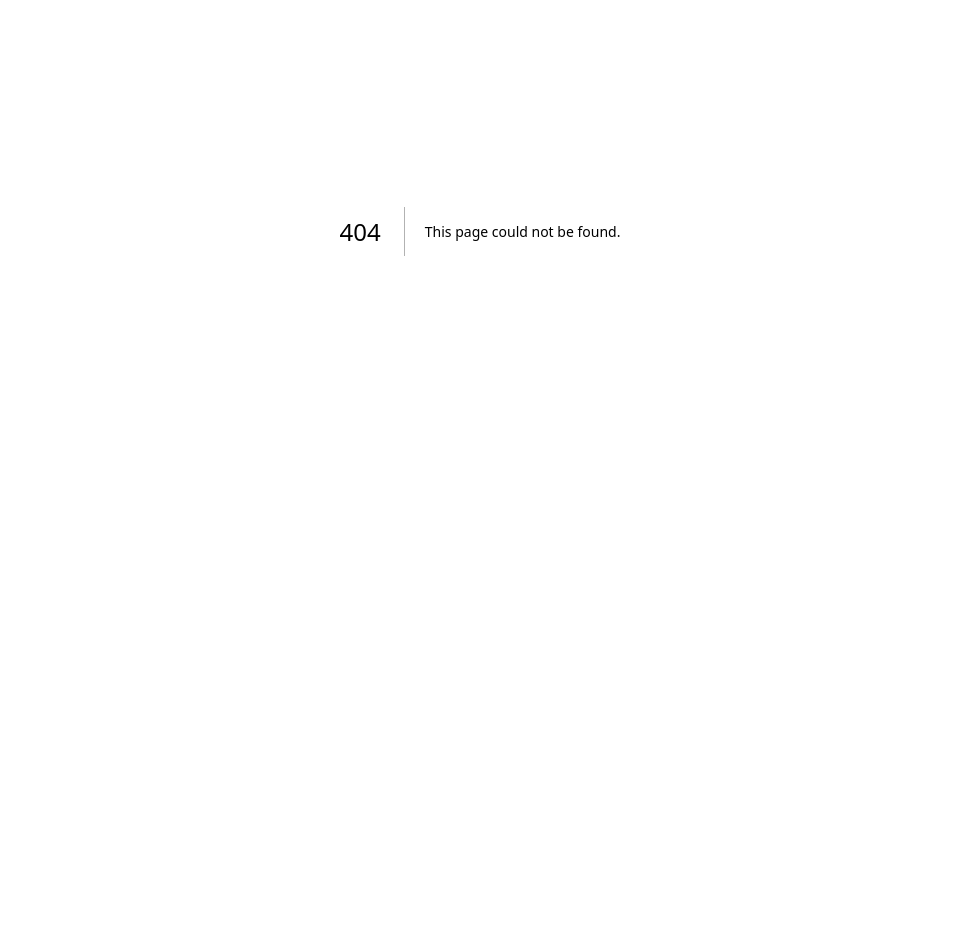
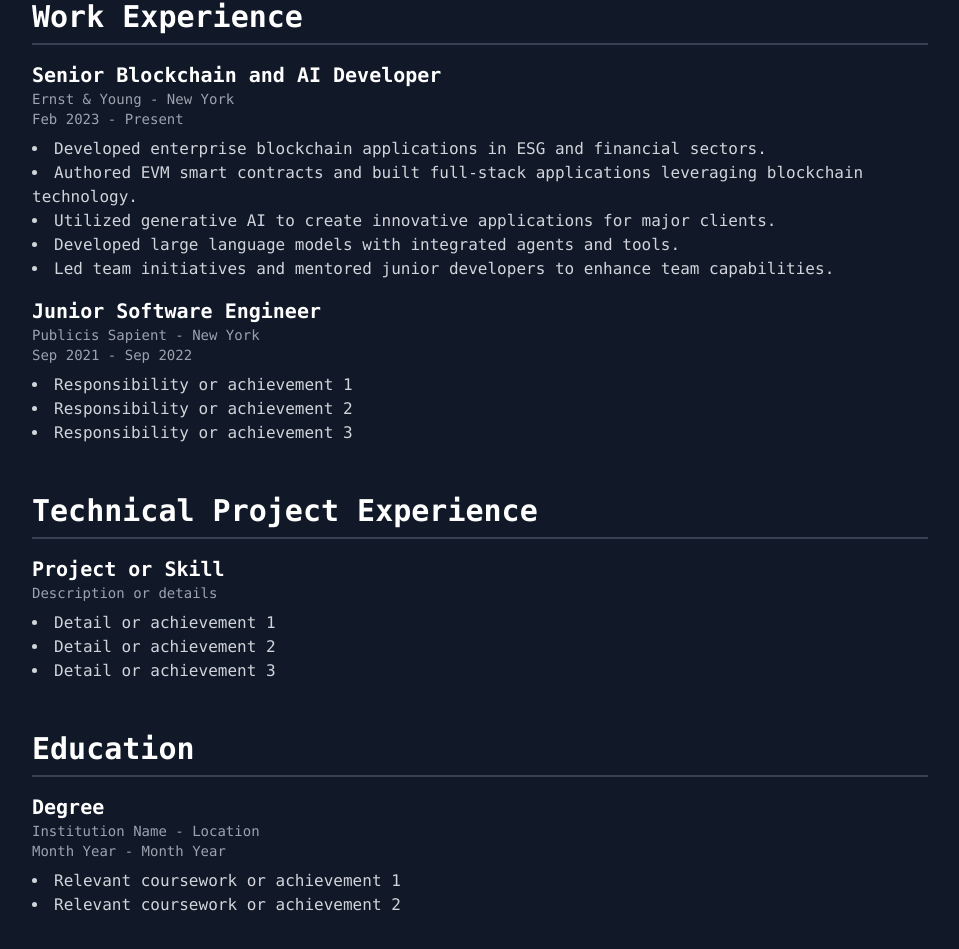
Before and after one commit to oscarthedev15/oscarportfolio, a Next.js app: page /doxxed in a window 1280 px wide. Before the commit this address had no page. Shown: the part 169-1118 px from the top of the page, without its empty margins (160-1119 px from the left). Before the commit the page ends 800 px from the top, so only its background shows below. Built offline with nearby package versions, Linux system fonts and the light colour scheme; a web font is replaced by a local one.

Commit message:
doxxed resume added

```diff
--- /dev/null
+++ b/src/app/doxxed/page.tsx
@@ -0,0 +1,107 @@
+"use client"; // Add this line at the top
+import Head from "next/head";
+import React from "react";
+
+export default function Home() {
+  return (
+    <div className="min-h-screen bg-gray-900 text-white font-mono p-6">
+      <Head>
+        <link rel="icon" href="/images/wordart.png" />
+        <title>Resume - Technical Vibe</title>
+      </Head>
+      <div className="max-w-4xl mx-auto">
+        <header className="text-center mb-12">
+          <h1 className="text-4xl md:text-6xl font-bold">Jesse Jacob</h1>
+          <p className="text-lg md:text-xl mt-2">AI and Web3 Developer</p>
+        </header>
+
+        <section className="mb-12">
+          <h2 className="text-2xl md:text-3xl font-semibold border-b-2 border-gray-700 pb-2 mb-4">
+            Work Experience
+          </h2>
+          <div className="space-y-4">
+            <div>
+              <h3 className="text-xl font-bold">
+                Senior Blockchain and AI Developer
+              </h3>
+              <p className="text-sm text-gray-400">Ernst & Young - New York</p>
+              <p className="text-sm text-gray-400">Feb 2023 - Present</p>
+              <ul className="list-disc list-inside mt-2 text-gray-300">
+                <li>
+                  Developed enterprise blockchain applications in ESG and
+                  financial sectors.
+                </li>
+                <li>
+                  Authored EVM smart contracts and built full-stack applications
+                  leveraging blockchain technology.
+                </li>
+                <li>
+                  Utilized generative AI to create innovative applications for
+                  major clients.
+                </li>
+                <li>
+                  Developed large language models with integrated agents and
+                  tools.
+                </li>
+                <li>
+                  Led team initiatives and mentored junior developers to enhance
+                  team capabilities.
+                </li>
+              </ul>
+            </div>
+            <div>
+              <h3 className="text-xl font-bold">Junior Software Engineer</h3>
+              <p className="text-sm text-gray-400">
+                Publicis Sapient - New York
+              </p>
+              <p className="text-sm text-gray-400">Sep 2021 - Sep 2022</p>
+              <ul className="list-disc list-inside mt-2 text-gray-300">
+                <li>Responsibility or achievement 1</li>
+                <li>Responsibility or achievement 2</li>
+                <li>Responsibility or achievement 3</li>
+              </ul>
+            </div>
+          </div>
+        </section>
+
+        <section className="mb-12">
+          <h2 className="text-2xl md:text-3xl font-semibold border-b-2 border-gray-700 pb-2 mb-4">
+            Technical Project Experience
+          </h2>
+          <div className="space-y-4">
+            <div>
+              <h3 className="text-xl font-bold">Project or Skill</h3>
+              <p className="text-sm text-gray-400">Description or details</p>
+              <ul className="list-disc list-inside mt-2 text-gray-300">
+                <li>Detail or achievement 1</li>
+                <li>Detail or achievement 2</li>
+                <li>Detail or achievement 3</li>
+              </ul>
+            </div>
+            {/* Add more technical experiences as needed */}
+          </div>
+        </section>
+
+        <section className="mb-12">
+          <h2 className="text-2xl md:text-3xl font-semibold border-b-2 border-gray-700 pb-2 mb-4">
+            Education
+          </h2>
+          <div className="space-y-4">
+            <div>
+              <h3 className="text-xl font-bold">Degree</h3>
+              <p className="text-sm text-gray-400">
+                Institution Name - Location
+              </p>
+              <p className="text-sm text-gray-400">Month Year - Month Year</p>
+              <ul className="list-disc list-inside mt-2 text-gray-300">
+                <li>Relevant coursework or achievement 1</li>
+                <li>Relevant coursework or achievement 2</li>
+              </ul>
+            </div>
+            {/* Add more education details as needed */}
+          </div>
+        </section>
+      </div>
+    </div>
+  );
+}
```
